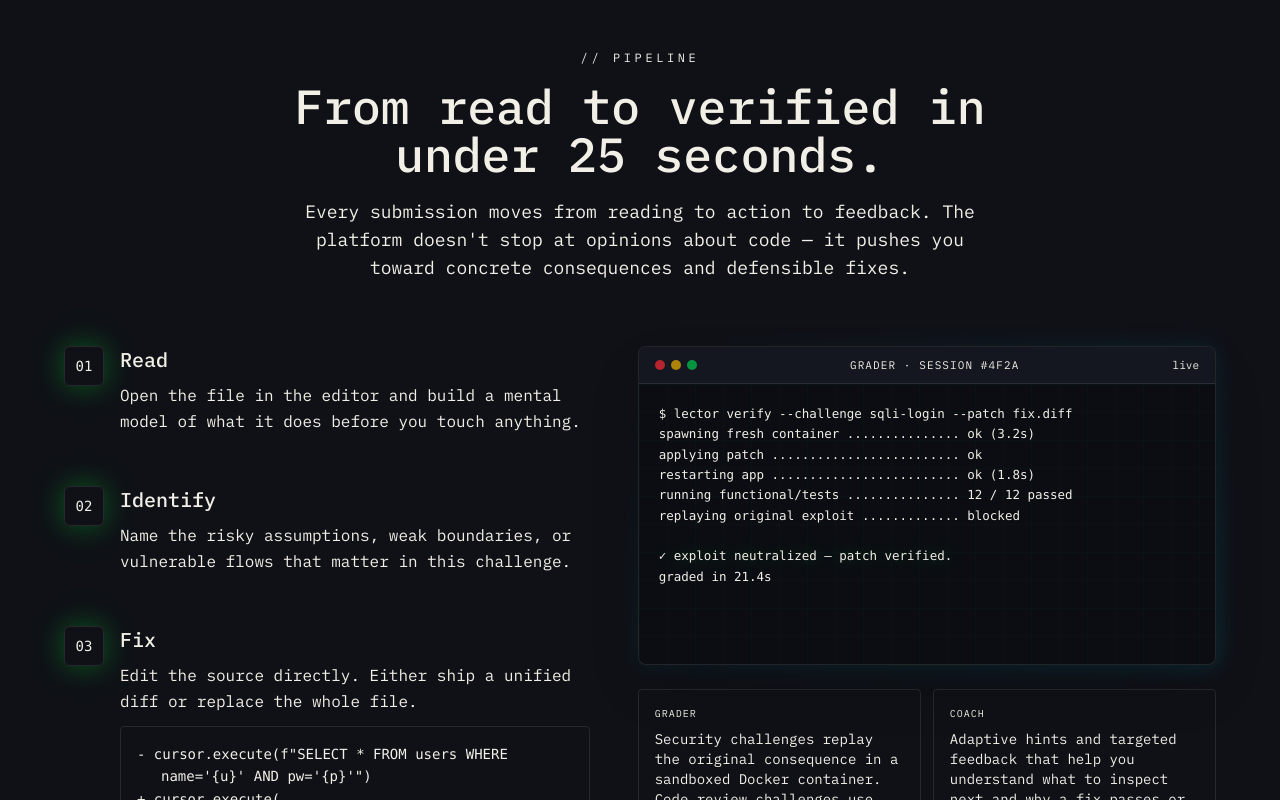
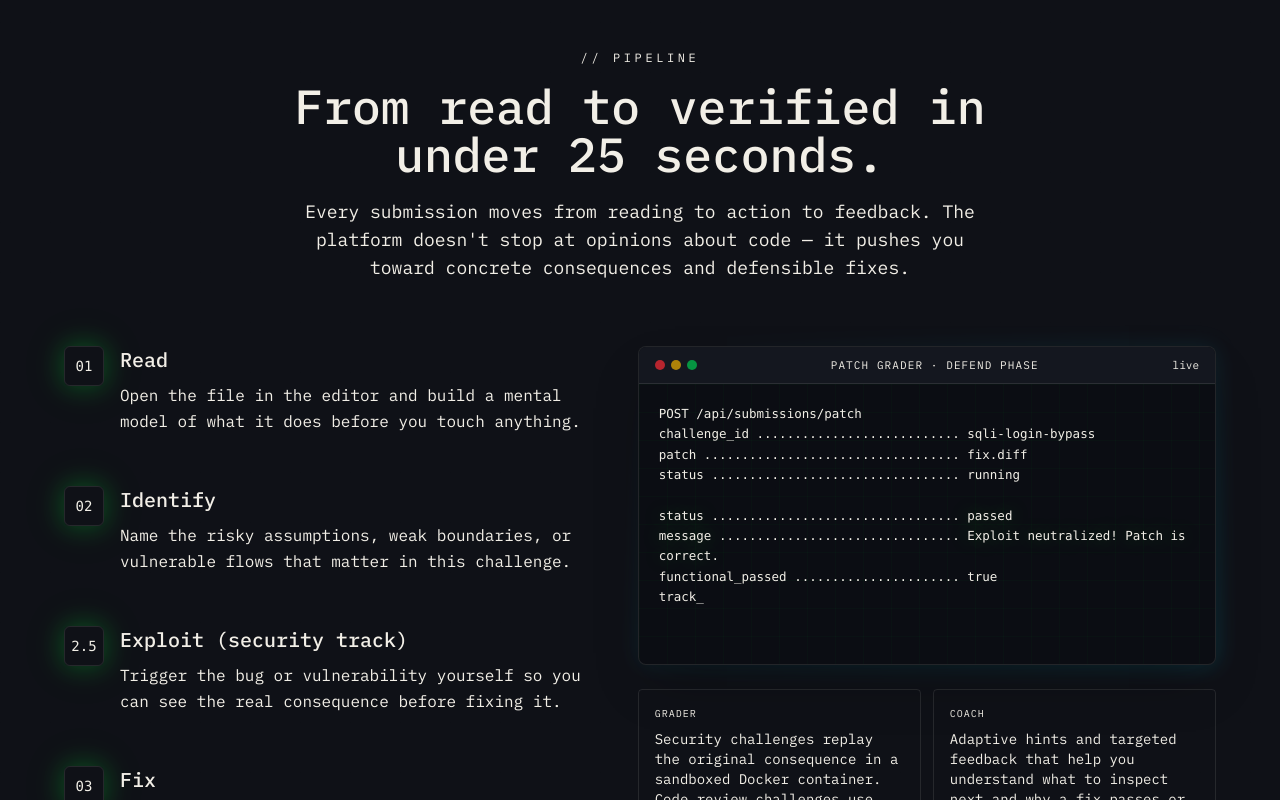
Before and after one commit to colinthebomb1/lector, a React (Vite) app in the folder Frontend/: page / in a window 1280 px wide. Shown: the part 2000-2800 px from the top of the page. Built offline with nearby package versions, Linux system fonts and the light colour scheme; no server answers.

Commit message:
Polish landing page pipeline and MCP naming

```diff
--- a/Frontend/src/app/components/Landing.tsx
+++ b/Frontend/src/app/components/Landing.tsx
@@ -29,15 +29,15 @@ const BUG_TAGS = [
 ];
 
 const GRADER_LINES = [
-  { text: '$ lector verify --challenge sqli-login --patch fix.diff', tone: 'prompt' },
-  { text: 'spawning fresh container ............... ok  (3.2s)', tone: 'log' },
-  { text: 'applying patch ......................... ok', tone: 'log' },
-  { text: 'restarting app ......................... ok  (1.8s)', tone: 'log' },
-  { text: 'running functional/tests ............... 12 / 12 passed', tone: 'log' },
-  { text: 'replaying original exploit ............. blocked', tone: 'log' },
+  { text: 'POST /api/submissions/patch', tone: 'prompt' },
+  { text: 'challenge_id ........................... sqli-login-bypass', tone: 'log' },
+  { text: 'patch .................................. fix.diff', tone: 'log' },
+  { text: 'status ................................. running', tone: 'log' },
   { text: '', tone: 'log' },
-  { text: '✓ exploit neutralized — patch verified.', tone: 'success' },
-  { text: '  graded in 21.4s · session sealed.', tone: 'muted' },
+  { text: 'status ................................. passed', tone: 'success' },
+  { text: 'message ................................ Exploit neutralized! Patch is correct.', tone: 'success' },
+  { text: 'functional_passed ...................... true', tone: 'muted' },
+  { text: 'track_test_passed ...................... true', tone: 'muted' },
 ];
 
 function useTypedLines(lines: typeof GRADER_LINES, charDelay = 14, lineDelay = 220) {
@@ -78,7 +78,7 @@ function GraderTerminal() {
             <span className="w-2.5 h-2.5 rounded-full bg-yellow-500/70"></span>
             <span className="w-2.5 h-2.5 rounded-full bg-green-500/70"></span>
           </div>
-          <div className="text-[11px] text-muted-foreground tracking-widest uppercase">grader · session #4f2a</div>
+          <div className="text-[11px] text-muted-foreground tracking-widest uppercase">patch grader · defend phase</div>
           <div className="text-[11px] text-accent">live</div>
         </div>
         <div className="relative p-5 font-mono text-[12.5px] leading-relaxed min-h-[280px] overflow-hidden">
@@ -361,10 +361,10 @@ export function Landing({ user, onPrimaryClick }: LandingProps) {
             </h1>
 
             <p className="text-lg md:text-2xl text-foreground/80 max-w-2xl leading-snug animate-fadeInUp animate-delay-200">
-              Reviewing code for bugs is the most-used skill in software engineering
+              Reviewing code for bugs and vulnerabilities is the most-used skill in software engineering
               {' — and '}
               <span className="text-foreground/50 line-through">nowhere</span>
-              <span className="text-green-400 ml-2">here</span> teaches it deliberately.
+              <span className="text-green-400 ml-2">here</span> we teach it deliberately.
             </p>
 
             <div className="flex gap-3 md:gap-4 flex-wrap animate-fadeInUp animate-delay-400">
@@ -519,6 +519,11 @@ export function Landing({ user, onPrimaryClick }: LandingProps) {
 	                body="Name the risky assumptions, weak boundaries, or vulnerable flows that matter in this challenge."
 	              />
 	              <PipelineStep
+	                index="2.5"
+	                title="Exploit (security track)"
+	                body="Trigger the bug or vulnerability yourself so you can see the real consequence before fixing it."
+	              />
+	              <PipelineStep
 	                index="03"
 	                title="Fix"
 	                body="Edit the source directly. Either ship a unified diff or replace the whole file."
@@ -662,17 +667,18 @@ export function Landing({ user, onPrimaryClick }: LandingProps) {
               <div className="relative bg-[#0B0D13] border border-accent/20 rounded-lg overflow-hidden">
                 <div className="flex items-center gap-2 px-4 py-2 border-b border-border bg-[#14171F] text-xs text-muted-foreground font-mono">
                   <span className="w-2 h-2 rounded-full bg-accent animate-pulse"></span>
-                  agent · mcp · lector.verify
+                  agent · mcp · lector_verify
                 </div>
                 <div className="p-5 font-mono text-[12.5px] leading-relaxed">
                   <div className="text-foreground/60">// agent is editing auth/login.py</div>
-                  <div className="mt-2 text-foreground">→ <span className="text-accent">lector.verify</span>(challenge=<span className="text-yellow-200">"sqli-login"</span>, patch=diff)</div>
-                  <div className="mt-2 text-red-400/80">  ✗ vulnerability still present</div>
-                  <div className="text-muted-foreground">    exploit response: 200 OK · admin flag returned</div>
+                  <div className="mt-2 text-foreground">→ <span className="text-accent">lector_verify</span>(challenge_id=<span className="text-yellow-200">"sqli-login-bypass"</span>, patch=diff)</div>
+                  <div className="mt-2 text-red-400/80">  status: failed</div>
+                  <div className="text-muted-foreground">  message: Vulnerability still present — the original exploit still works.</div>
                   <div className="mt-3 text-foreground/60">// agent rewrites the patch</div>
-                  <div className="mt-2 text-foreground">→ <span className="text-accent">lector.verify</span>(challenge=<span className="text-yellow-200">"sqli-login"</span>, patch=diff_v2)</div>
-                  <div className="mt-2 text-accent glow-text-accent">  ✓ exploit neutralized · 12 / 12 tests pass</div>
-                  <div className="mt-3 text-muted-foreground">    graded in 18.7s · ready to commit.</div>
+                  <div className="mt-2 text-foreground">→ <span className="text-accent">lector_verify</span>(challenge_id=<span className="text-yellow-200">"sqli-login-bypass"</span>, patch=diff_v2)</div>
+                  <div className="mt-2 text-accent glow-text-accent">  status: passed</div>
+                  <div className="text-muted-foreground">  message: Exploit neutralized! Patch is correct.</div>
+                  <div className="mt-3 text-muted-foreground">  functional_passed: true · track_test_passed: true</div>
                 </div>
               </div>
             </div>
```
Also changed, not shown: 2 other files (tests, documents, lock files or other folders). Lines whose indentation alone changed are shown as unchanged.
